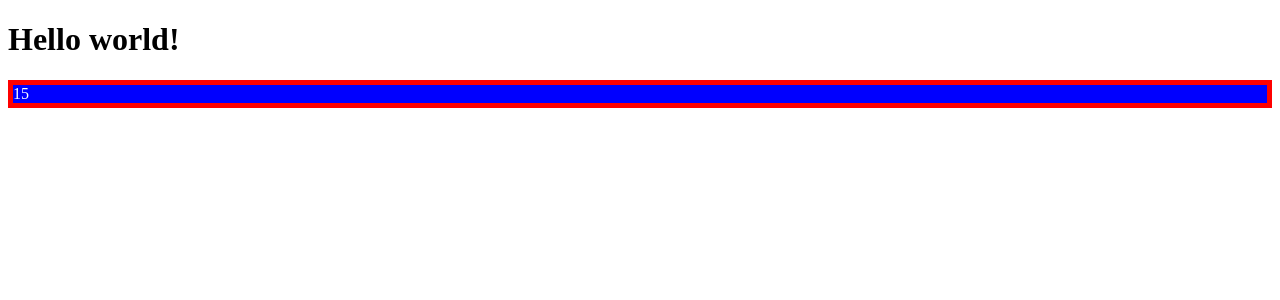
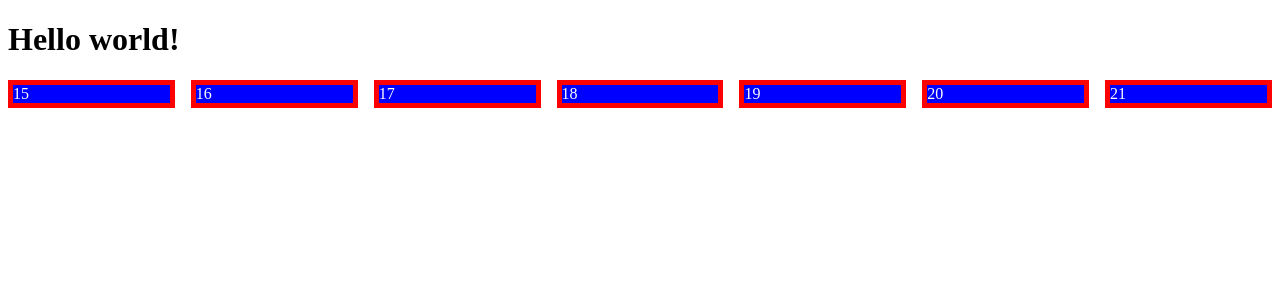
Before and after one commit to ratchek-old/Project-Per-Week-Frontend, a React (Create React App) app in the folder 02-dont-break-the-chain/app/: page / in a window 1280 px wide. Shown: the top 300 px of the page. Built offline with nearby package versions, Linux system fonts and the light colour scheme.

Commit message:
Create week component

```diff
--- a/02-dont-break-the-chain/app/src/App.js
+++ b/02-dont-break-the-chain/app/src/App.js
@@ -1,4 +1,4 @@
-import Day from './Day';
+import Week from "./Week"
 
 function App() {
   const date = new Date();
@@ -6,7 +6,7 @@ function App() {
   return (
     <div className="App">
         <h1> Hello world!</h1>
-        <Day date={date}/>
+        <Week date={date}/>
     </div>
   );
 }
--- /dev/null
+++ b/02-dont-break-the-chain/app/src/Week.js
@@ -0,0 +1,23 @@
+import Day from './Day';
+
+const Week = (props) => {
+  function addDays(date, numberOfDays){
+    let newDate = new Date();
+    newDate.setDate(props.date.getDate() + numberOfDays);
+    return (newDate);
+  }
+  const range = [0,1,2,3,4,5,6]
+
+  console.log(range)
+  return (
+    <div className="week">
+      {range.map((index) => {
+        return (
+          <Day date={ addDays(props.date, index) }/>
+        )
+      })}
+    </div>
+  );
+}
+
+export default Week;
--- a/02-dont-break-the-chain/app/src/index.css
+++ b/02-dont-break-the-chain/app/src/index.css
@@ -8,3 +8,6 @@ html{
   border-width: 5px;
   color: white;
 }
+.week{
+ column-count: 7;
+}
```
